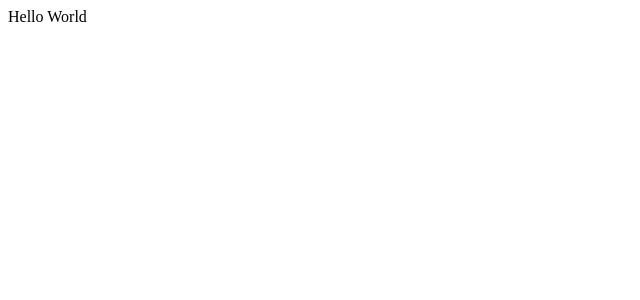
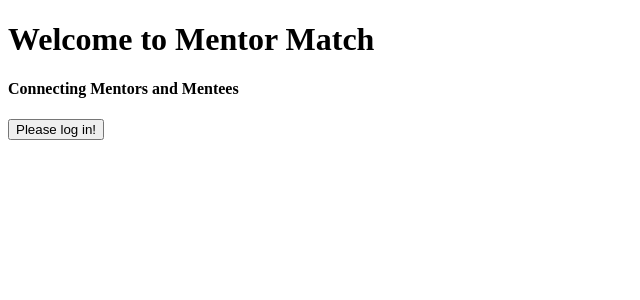
Before and after one commit to BillMun/Mentor-Match, a React (Create React App) app: page / in a window 1280 px wide. Shown: the top 300 px of the page, without its empty margins (0-640 px from the left). Built offline with nearby package versions, Linux system fonts and the light colour scheme; no server answers.

Commit message:
added user login via google

```diff
--- a/package.json
+++ b/package.json
@@ -3,13 +3,19 @@
   "version": "0.1.0",
   "private": true,
   "dependencies": {
+    "@reduxjs/toolkit": "^1.9.2",
     "@testing-library/jest-dom": "^5.16.5",
     "@testing-library/react": "^13.4.0",
     "@testing-library/user-event": "^13.5.0",
     "firebase": "^9.16.0",
     "react": "^18.2.0",
     "react-dom": "^18.2.0",
+    "react-redux": "^8.0.5",
+    "react-router-dom": "^6.8.0",
     "react-scripts": "5.0.1",
+    "redux": "^4.2.1",
+    "redux-devtools-extension": "^2.13.9",
+    "redux-logger": "^3.0.6",
     "web-vitals": "^2.1.4"
   },
   "scripts": {
--- /dev/null
+++ b/public/404.html
@@ -0,0 +1,33 @@
+<!DOCTYPE html>
+<html>
+  <head>
+    <meta charset="utf-8">
+    <meta name="viewport" content="width=device-width, initial-scale=1">
+    <title>Page Not Found</title>
+
+    <style media="screen">
+      body { background: #ECEFF1; color: rgba(0,0,0,0.87); font-family: Roboto, Helvetica, Arial, sans-serif; margin: 0; padding: 0; }
+      #message { background: white; max-width: 360px; margin: 100px auto 16px; padding: 32px 24px 16px; border-radius: 3px; }
+      #message h3 { color: #888; font-weight: normal; font-size: 16px; margin: 16px 0 12px; }
+      #message h2 { color: #ffa100; font-weight: bold; font-size: 16px; margin: 0 0 8px; }
+      #message h1 { font-size: 22px; font-weight: 300; color: rgba(0,0,0,0.6); margin: 0 0 16px;}
+      #message p { line-height: 140%; margin: 16px 0 24px; font-size: 14px; }
+      #message a { display: block; text-align: center; background: #039be5; text-transform: uppercase; text-decoration: none; color: white; padding: 16px; border-radius: 4px; }
+      #message, #message a { box-shadow: 0 1px 3px rgba(0,0,0,0.12), 0 1px 2px rgba(0,0,0,0.24); }
+      #load { color: rgba(0,0,0,0.4); text-align: center; font-size: 13px; }
+      @media (max-width: 600px) {
+        body, #message { margin-top: 0; background: white; box-shadow: none; }
+        body { border-top: 16px solid #ffa100; }
+      }
+    </style>
+  </head>
+  <body>
+    <div id="message">
+      <h2>404</h2>
+      <h1>Page Not Found</h1>
+      <p>The specified file was not found on this website. Please check the URL for mistakes and try again.</p>
+      <h3>Why am I seeing this?</h3>
+      <p>This page was generated by the Firebase Command-Line Interface. To modify it, edit the <code>404.html</code> file in your project's configured <code>public</code> directory.</p>
+    </div>
+  </body>
+</html>
--- a/public/index.html
+++ b/public/index.html
@@ -4,12 +4,14 @@
     <meta charset="utf-8" />
     <meta name="viewport" content="width=device-width, initial-scale=1" />
     <meta name="theme-color" content="#000000" />
+    <meta name="description" content="Matching Mentors with Mentees"/>
     <meta
       content="Match learners with mentors"
     />
     <title>Mentor Match</title>
   </head>
   <body>
+    <noscript>Matching Mentors and Mentees</noscript>
     <div id="root"></div>
   </body>
 </html>
--- a/src/App.js
+++ b/src/App.js
@@ -1,9 +1,13 @@
 import React from 'react';
+import Login from './components/Login'
+import { AuthProvider } from './contexts/AuthContext';
 
 export default function App() {
   return (
     <>
-    Hello World
+      <AuthProvider>
+        <Login/>
+      </AuthProvider>
     </>
   );
 }
--- /dev/null
+++ b/src/components/Login.js
@@ -0,0 +1,30 @@
+import React from "react";
+import { useAuth } from "../contexts/AuthContext";
+import { GoogleAuthProvider, getAuth, signInWithPopup } from "firebase/auth";
+
+
+export default function Login (){
+
+    const auth = getAuth();
+    const {signinWithGoogle} = useAuth()
+    const signIn = async (event)=> {
+        event.preventDefault()
+        await signinWithGoogle(auth)
+    }
+
+    return(
+        <div>
+            <h1>
+                Welcome to Mentor Match
+            </h1>
+            <h4>
+                Connecting Mentors and Mentees
+            </h4>
+            <button
+            type="submit"
+            onClick={(event)=>signIn(event)}>
+            Please log in!
+            </button>
+        </div>
+    )
+}
--- /dev/null
+++ b/src/contexts/AuthContext.js
@@ -0,0 +1,54 @@
+import React, {useContext, useEffect, useState} from 'react'
+import {getAuth, GoogleAuthProvider, signInWithPopup} from 'firebase/auth'
+import {collection, doc, setDoc, getDocs, updateDoc, where, query, Timestamp} from 'firebase/firestore'
+import { auth, db } from '../firebase';
+
+
+const AuthContext = React.createContext();
+const provider = new GoogleAuthProvider();
+console.log(db)
+
+export const useAuth = () => {
+    return useContext(AuthContext);
+  };
+
+export const AuthProvider = ({ children }) => {
+    const signinWithGoogle = async ()=>{
+      await signInWithPopup(auth, provider)
+      .then(async (result) => {
+      const credential = GoogleAuthProvider.credentialFromResult(result)
+      const token = credential.accessToken
+      console.log(credential)
+      console.log(token)
+      const user = result.user
+      console.log(user)
+      const usersRef = collection(db, 'users')
+      console.log(usersRef)
+      const q = query(usersRef, where('userid', '==', user.uid))
+      const querySnapshot = await getDocs(q)
+      console.log(querySnapshot)
+      querySnapshot.forEach((doc)=>{
+        if(doc.data() === null){
+          setDoc(doc(db, 'users/', user.uid),{
+            email: user.email,
+            name: user.displayName,
+            photo: user.photoURL,
+            uid: user.uid,
+            userCreatedAt: Timestamp.fromDate(new Date())}
+        )}
+          else return user
+        })
+        }).catch((error) => {
+      const errorCode = error.code;
+      console.log(errorCode)
+      const errorMessage = error.message;
+      console.log(errorMessage)
+      const email = error.customData.email;
+      const credential = GoogleAuthProvider.credentialFromError(error)
+    })}
+
+    const value = {
+        signinWithGoogle,
+    }
+    return <AuthContext.Provider value={value}>{children}</AuthContext.Provider>
+}
--- a/firebase.js
+++ b/src/firebase.js
@@ -11,8 +11,8 @@ const firebaseConfig = {
     storageBucket: process.env.REACT_APP_FIREBASE_STORAGE_BUCKET,
     messagingSenderId: process.env.REACT_APP_FIREBASE_MESSAGING_SENDER_ID,
     appId: process.env.REACT_APP_FIREBASE_APP_ID,
-    // measurementId: process.env.REACT_APP_FIREBASE_MEASUREMENT_ID,
-    // databaseURL: process.env.REACT_APP_FIREBASE_DB
+    measurementId: process.env.REACT_APP_FIREBASE_MEASUREMENT_ID,
+    databaseURL: process.env.REACT_APP_FIREBASE_DB
 }
 
 const app = initializeApp(firebaseConfig)
```
Also changed, not shown: src/components/loginSlice.js (added, +17 -0 lines), src/store/index.js (added, +19 -0 lines), firebase.json, 2 other files (tests, documents, lock files or other folders).
